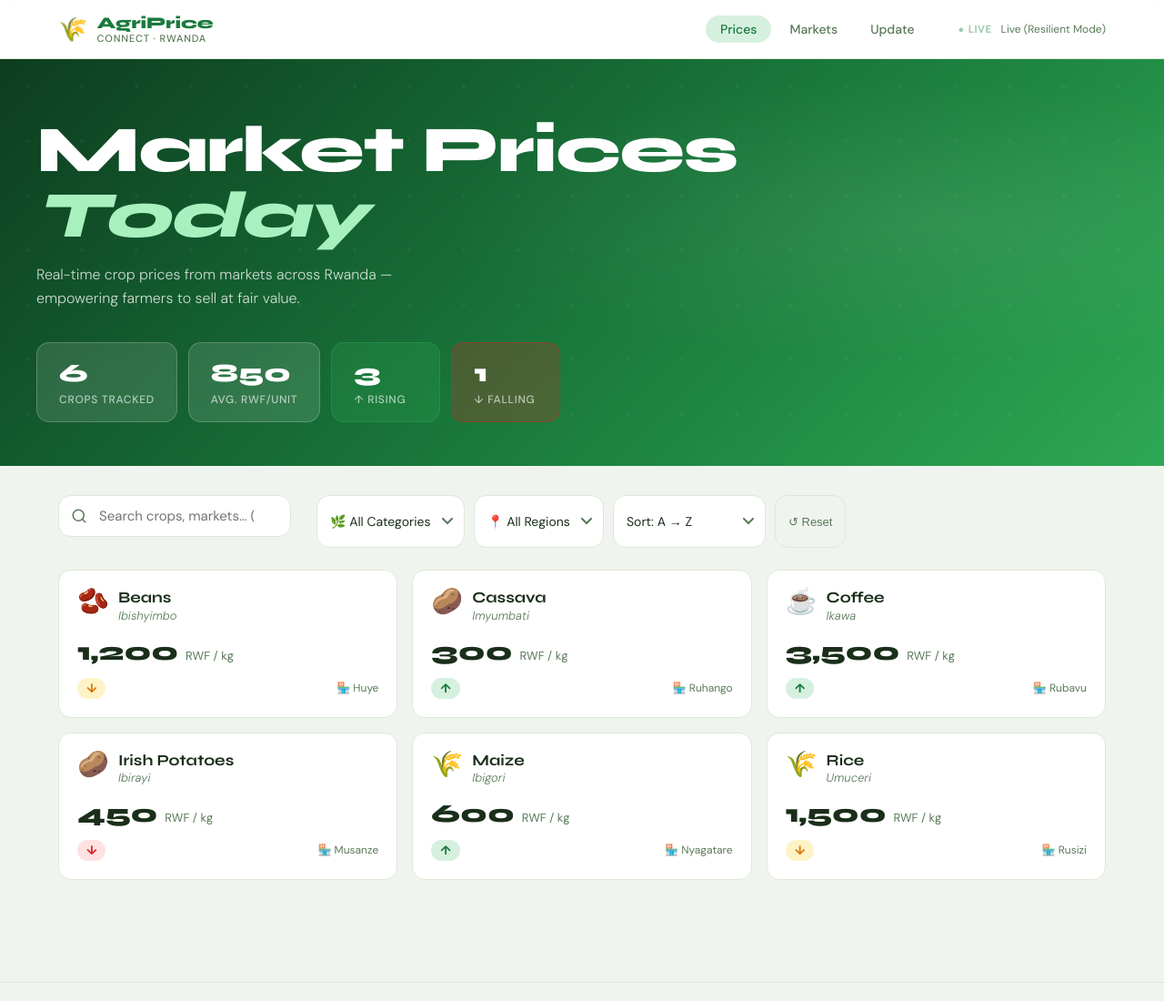
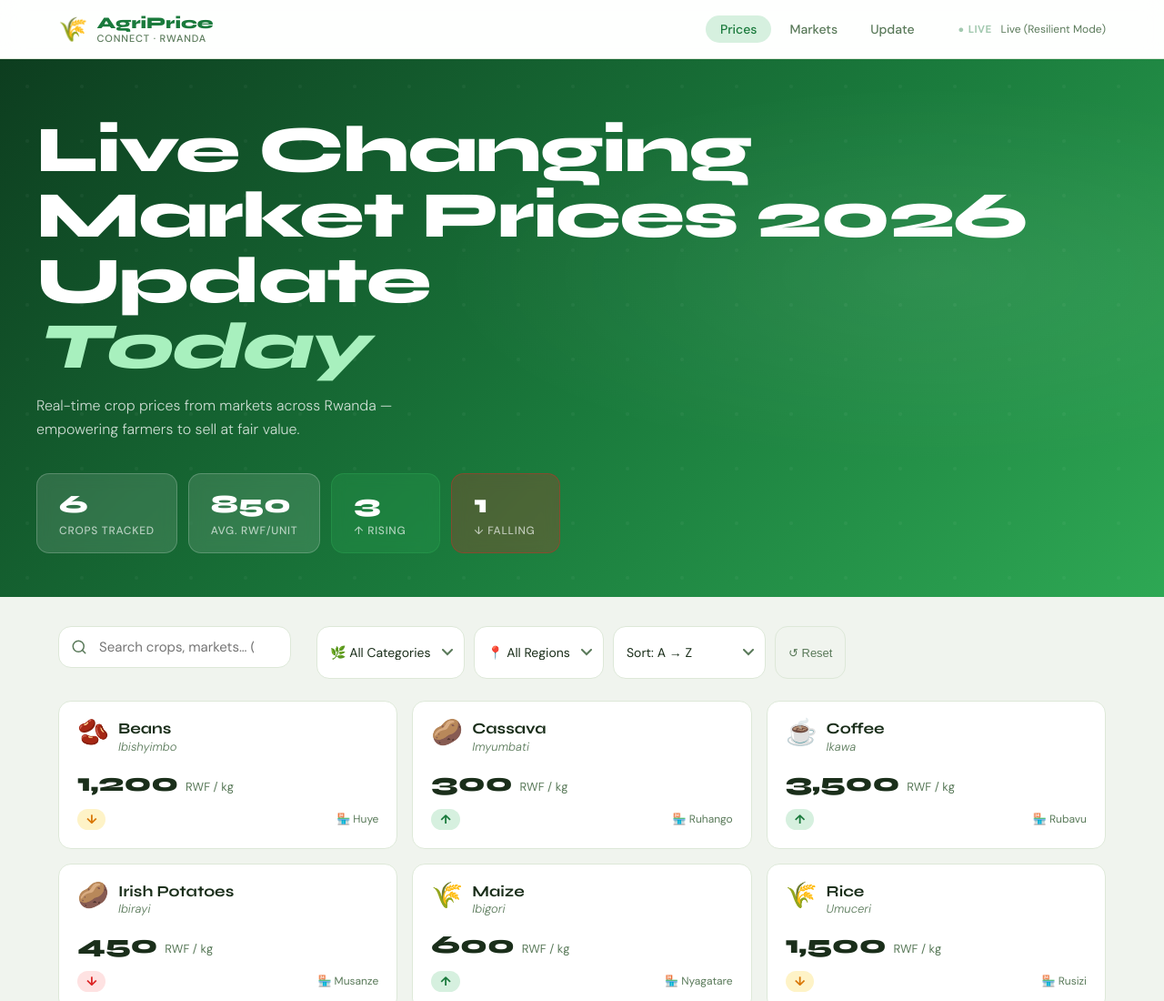
Before and after one commit to LassyGAKUBA/Agriprice-Connect, a website: page frontend/index.html in a window 1280 px wide. Shown: the top 1100 px of the page at 91% size. Drawn offline with Linux system fonts and the light colour scheme; no server answers.

Commit message:
Update hero title to reflect 2026 market prices

```diff
--- a/frontend/index.html
+++ b/frontend/index.html
@@ -36,7 +36,7 @@
 <section class="hero">
   <div class="hero-bg"></div>
   <div class="hero-content">
-    <h1 class="hero-title">Market Prices<br><em>Today</em></h1>
+    <h1 class="hero-title">Live Changing Market Prices 2026 Update<br><em>Today</em></h1>
     <p class="hero-subtitle">Real-time crop prices from markets across Rwanda — empowering farmers to sell at fair value.</p>
     <div class="stats-row">
       <div class="stat-card"><span class="stat-num" id="statCrops">—</span><span class="stat-label">Crops Tracked</span></div>
```
